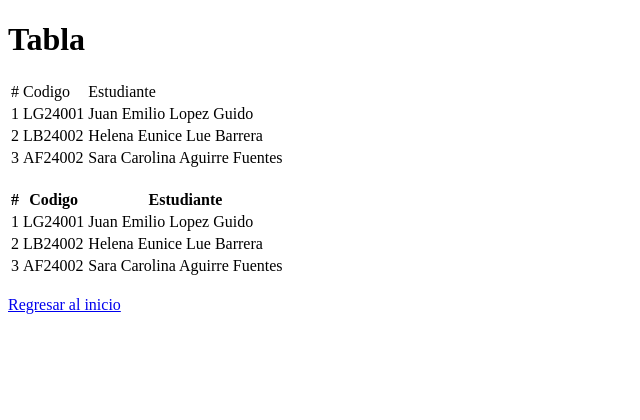
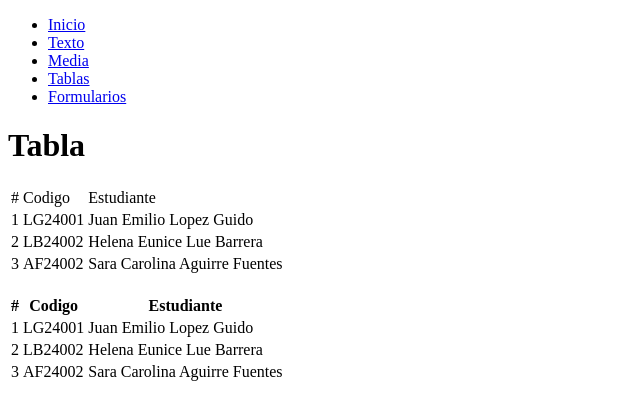
Before and after one commit to J0NATHAN-P/PracticaHTML, a plain HTML site: page views/tabla.html in a window 1280 px wide. Shown: the whole page, without its empty margins (0-640 px from the left). Drawn offline with Linux system fonts and the light colour scheme.

Commit message:
Añadi etiquetas <header>, <main>, y <footer>

```diff
--- a/views/tabla.html
+++ b/views/tabla.html
@@ -8,7 +8,17 @@
 
 </head>
 <body>
-    <h1 >Tabla</h1>
+    <header>
+        <ul>
+            <li><a href="../index.html">Inicio</a></li>
+            <li><a href="texto.html">Texto</a></li>
+            <li><a href="media.html">Media</a></li>
+            <li><a href="tabla.html">Tablas</a></li>
+            <li><a href="formulario.html">Formularios</a></li>
+        </ul>
+    </header>
+    <main>
+        <h1>Tabla</h1>
 
         <table>
             <tr>
@@ -61,9 +71,13 @@
                 </tr>
             </tbody>
         </table>
+    </main>
+    <footer>
+    </footer>
 
-    <!-- direccionamiento -->
+
+    <!-- direccionamiento
     <br>
-    <a href="../index.html">Regresar al inicio</a>
+    <a href="../index.html">Regresar al inicio</a> -->
 </body>
 </html>
```
Also changed, not shown: index.html (+17 -7 lines), views/formulario.html (+18 -3 lines), views/media.html (+18 -4 lines), views/texto.html (+18 -2 lines). Lines whose indentation alone changed are shown as unchanged.
